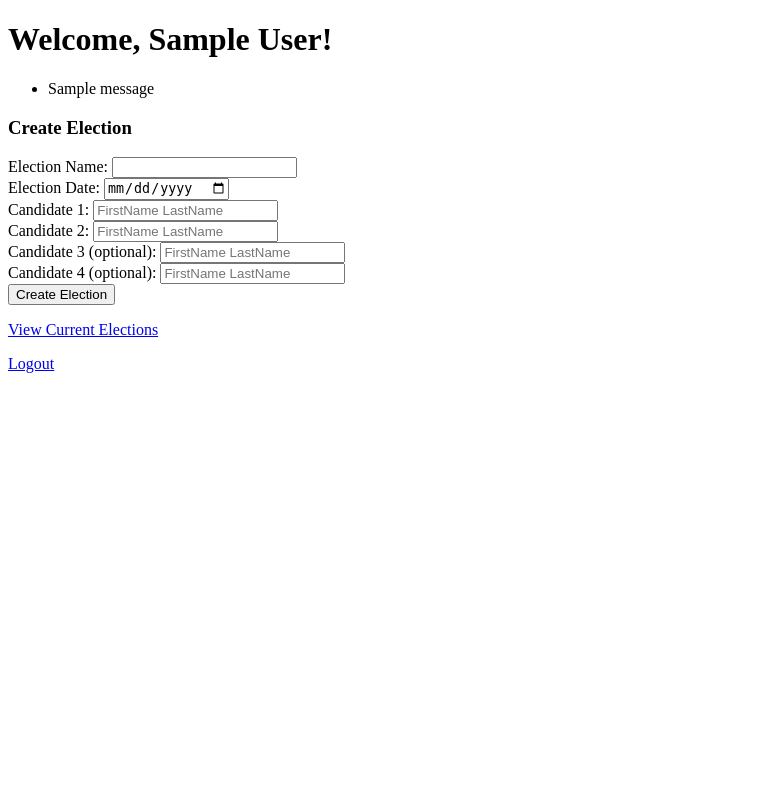
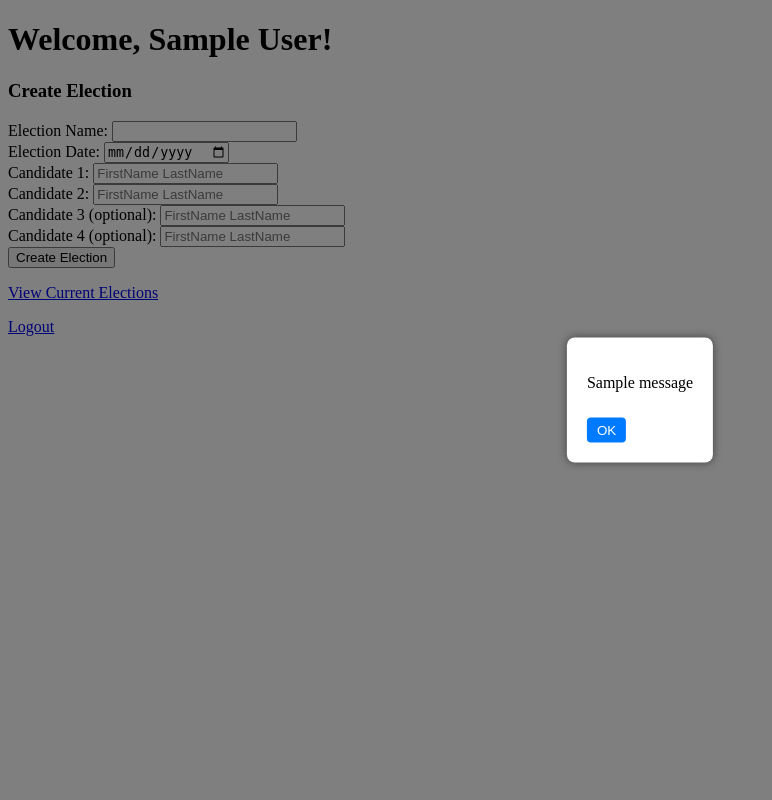
Before and after one commit to embrink/eVoting-Blockchain-System, a Flask app: page /admin_dashboard in a window 1280 px wide. Shown: the whole page, without its empty margins (0-772 px from the left). Run offline with Flask 3, Linux system fonts and the light colour scheme; the visitor is signed in with stand-in values (Sample User, id 1); tables that the repository leaves empty hold one stand-in row (values such as "Sample post"); one stand-in notice (Sample message) is shown.

Commit message:
styling for admin pop up messages

```diff
--- a/safeballot/templates/admin_dashboard.html
+++ b/safeballot/templates/admin_dashboard.html
@@ -9,6 +9,7 @@ Version History:
 - Version 1.3 (Sprint 4): Added election created message by Ella Brink
 - Version 1.4 (Sprint 4): Specified format for candidate inputs by Lauren Wilson
 - Version 1.5 (Sprint 4): Throws error when candidates don't match specified format by Lauren Wilson
+- Version 1.6 (Sprint 4): Added styling for popup messages by Lauren Wilson
 
 -->
 <!DOCTYPE html>
@@ -36,19 +37,63 @@ Version History:
         }
     </script>
 
+    <style>
+        /* Popup message styling */
+        .popup {
+            display: none;
+            position: fixed;
+            top: 50%;
+            left: 50%;
+            transform: translate(-50%, -50%);
+            background-color: white;
+            padding: 20px;
+            box-shadow: 0px 0px 10px rgba(0, 0, 0, 0.5);
+            border-radius: 8px;
+            z-index: 1000;
+        }
+        .popup.active {
+            display: block;
+        }
+        .overlay {
+            display: none;
+            position: fixed;
+            top: 0;
+            left: 0;
+            width: 100%;
+            height: 100%;
+            background: rgba(0, 0, 0, 0.5);
+            z-index: 999;
+        }
+        .overlay.active {
+            display: block;
+        }
+        .close-btn {
+            margin-top: 10px;
+            padding: 5px 10px;
+            background-color: #007BFF;
+            color: white;
+            border: none;
+            border-radius: 4px;
+            cursor: pointer;
+        }
+    </style>
 </head>
 <body>
     <h1>Welcome, {{ admin_name }}!</h1>
 
     <!-- Display flash messages -->
     {% with messages = get_flashed_messages(with_categories=true) %}
-        {% if messages %}
-            <ul>
+    {% if messages %}
+        <div class="overlay active"></div>
+        <div class="popup active">
             {% for category, message in messages %}
-                <li class="{{ category }}">{{ message }}</li>
+                <p>{{ message }}</p>
             {% endfor %}
-            </ul>
-        {% endif %}
+            <form method="GET" action="/login">
+                <button type="submit" class="close-btn">OK</button>
+            </form>
+        </div>
+    {% endif %}
     {% endwith %}
 
     <!-- Election creation form -->
```
